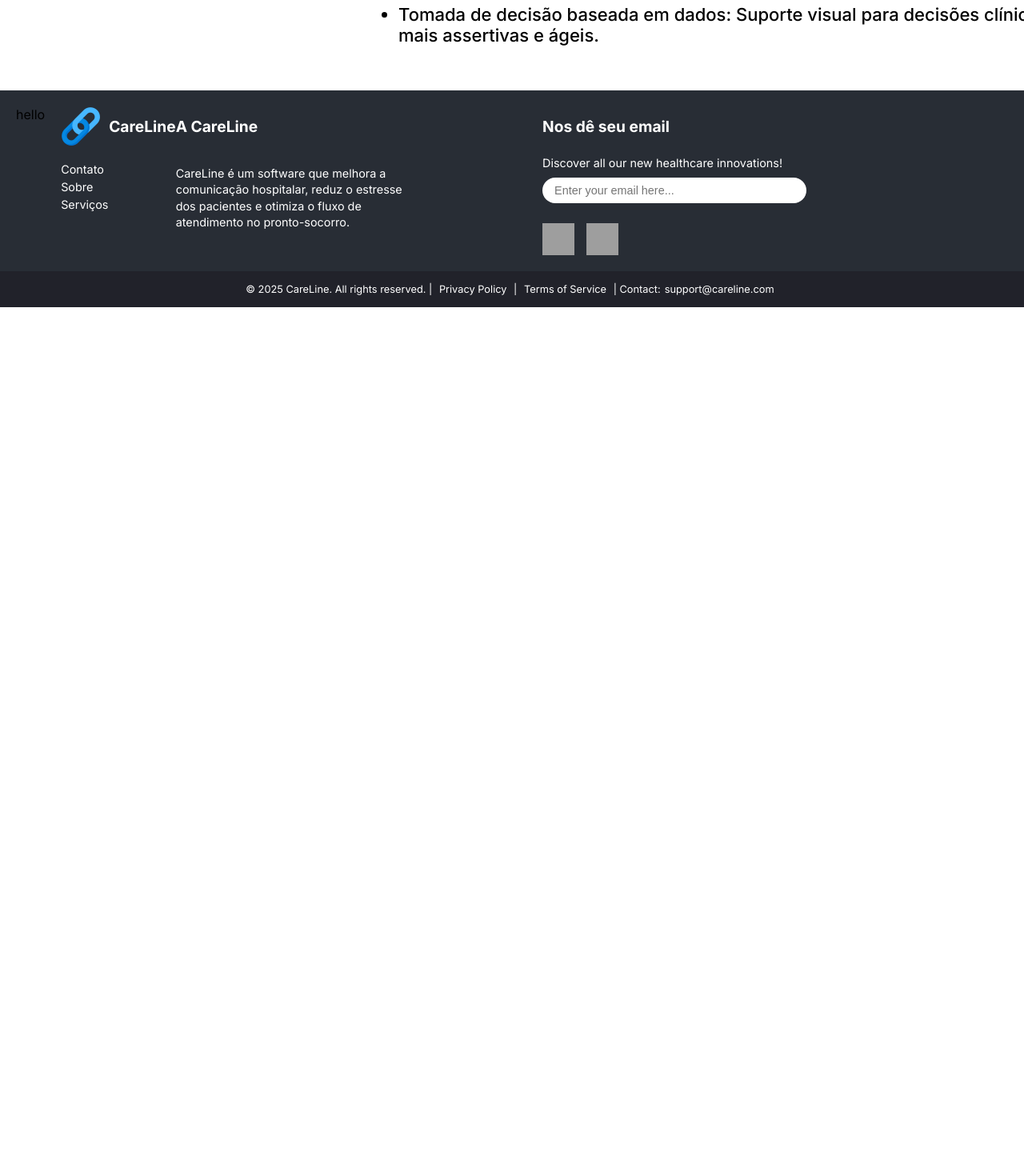
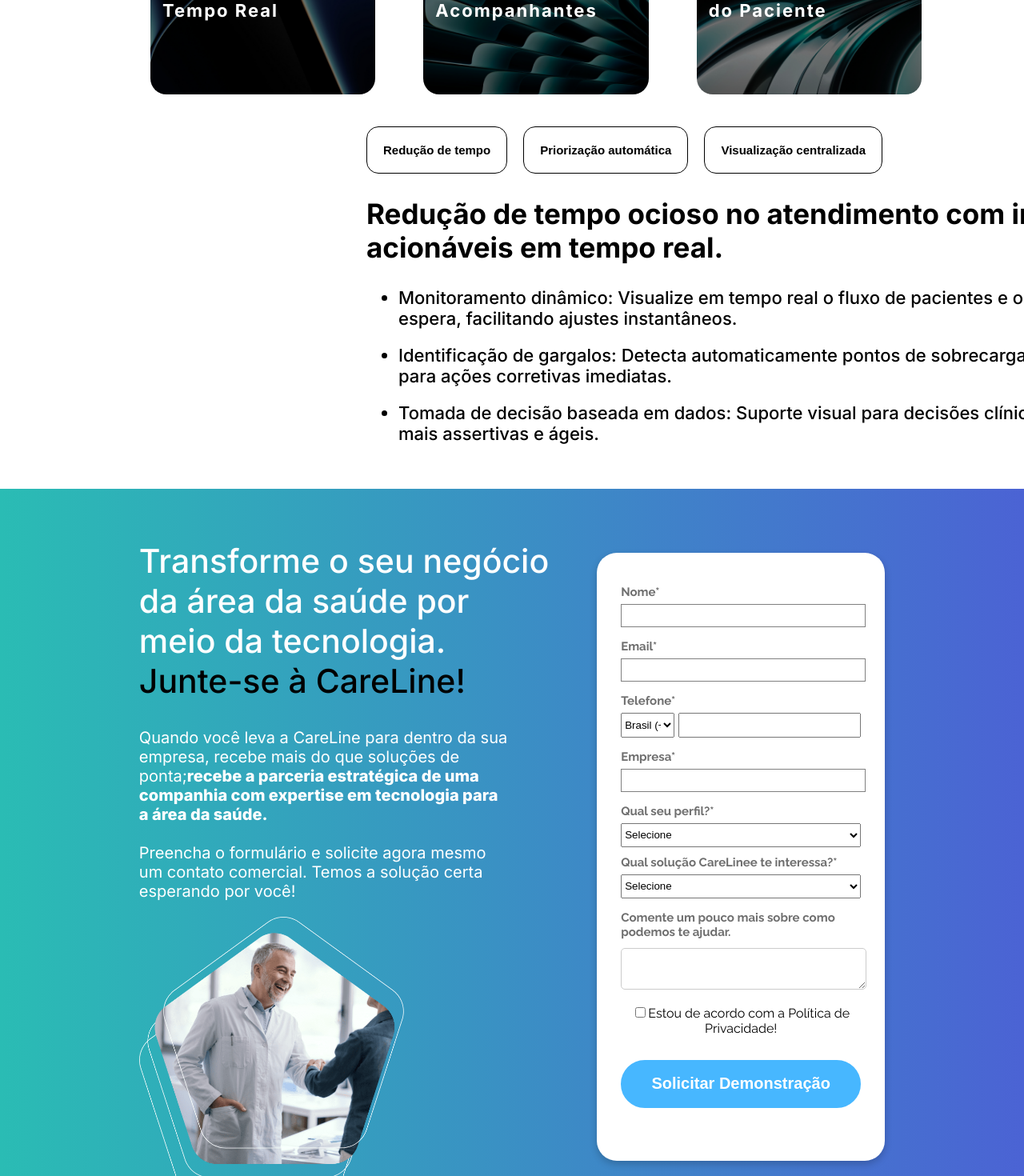
Before and after one commit to pietroaandrade/CareLine, a React (Vite) app in the folder CareLine/: page /Servicos in a window 1280 px wide. Shown: the part 820-2290 px from the top of the page at 80% size. Before the commit the page ends 1204 px from the top, so only its background shows below. Built offline with nearby package versions, Linux system fonts and the light colour scheme; grey boxes are pictures that could not be loaded.

Commit message:
feat.servicos_section

```diff
--- a/CareLine/src/components/Footer.css
+++ b/CareLine/src/components/Footer.css
@@ -215,7 +215,3 @@
         font-size: 0.7rem;
     }
 }
-.alberto {
-    height: 100%px;
-
-}
--- a/CareLine/src/components/Footer.jsx
+++ b/CareLine/src/components/Footer.jsx
@@ -5,7 +5,7 @@
     return (
         <>
             <footer>
-                <div className="alberto">hello</div>
+
                 <div className="left-side">
                     <div className="quick-links">
                         <span>
--- a/CareLine/src/components/Servicos.css
+++ b/CareLine/src/components/Servicos.css
@@ -100,6 +100,7 @@
     padding: 40px 0;
     max-width: 80%;
     margin: 0 auto;
+
 }
 .content-button{
     display: flex;
--- a/CareLine/src/components/Servicos.jsx
+++ b/CareLine/src/components/Servicos.jsx
@@ -2,6 +2,7 @@
 import Header from "./Header"
 import Footer from "./footer"
 import { useState } from "react"
+import { Link } from "react-router"
 
 export default function Servicos(){
     const [activeContainer, setActiveContainer] = useState(null);
@@ -130,6 +131,15 @@
         <>
             <Header />
             <section className="sec-1">
+                    <img src="./images/nissan.webp" alt="Doctor caring for kid" />
+                    <h3>
+                        A CareLine oferece tecnologia para gestão hospitalar eficiente,<br /> comunicação transparente com acompanhantes e coleta de feedback em tempo real.
+                        <br /> Nossas soluções <span>otimizam</span> o atendimento,  reduzem o estresse dos pacientes e<br />
+                        transparente, redução do estresse dos pacientes <br /> aumentam a qualidade dos serviços, unindo <span> inovação e humanização<br />
+                        no dia a dia hospitalar.</span>
+                    </h3>
+                </section>
+            <section className="sec-1">
                 <div className={`container-1 ${activeContainer === 'container1' ? 'active' : ''}`}
                      onClick={() => handleContainerClick('container1')}>
                     <div className="number-container">
@@ -185,6 +195,79 @@
                     </ul>
                 </div>
             </section>
+            <section className="sec-6">
+                    <div className="container">
+                        <h1>Transforme o seu negócio <br /> da área da saúde por <br /> meio da tecnologia. <br /> <span>Junte-se à CareLine!</span></h1>
+                        <p>
+                            Quando você leva a CareLine para dentro da sua <br /> empresa, recebe mais do que soluções de <br /> ponta;
+                            <span>
+                                recebe a parceria estratégica de uma <br /> companhia com expertise em tecnologia para <br /> a área da saúde.
+                            </span>
+                            <br />
+                            <br /> Preencha o formulário e solicite agora mesmo <br /> um contato comercial. Temos a solução certa <br /> esperando por você!
+                        </p>
+                        <img src="./images/docpent.png" alt="Doutor homem sorrindo frame pentagono" />
+                    </div>
+
+                    <div>
+                        <div className="form-container">
+                            <form>
+                                <div>
+                                    <label htmlFor="name">Nome*</label>
+                                    <input type="text" id="name" name="name" required />
+                                </div>
+
+                                <div>
+                                    <label htmlFor="email">Email*</label>
+                                    <input type="email" id="email" name="email" required />
+                                </div>
+
+                                <div>
+                                    <label htmlFor="phone">Telefone*</label>
+                                    <div className="phone-container">
+                                        <select id="country-code" name="country-code">
+                                            <option value="55">Brasil (+55)</option>
+                                        </select>
+                                        <input type="tel" id="phone" name="phone" required />
+                                    </div>
+                                </div>
+
+                                <div>
+                                    <label htmlFor="company">Empresa*</label>
+                                    <input type="text" id="company" name="company" required />
+                                </div>
+
+                                <div className="QA">
+                                    <label htmlFor="profile">Qual seu perfil?*</label>
+                                    <select id="profile" name="profile" required>
+                                        <option value="">Selecione</option>
+                                        <option value="perfil1">Perfil 1</option>
+                                        <option value="perfil2">Perfil 2</option>
+                                    </select>
+
+                                    <label htmlFor="solution">Qual solução CareLinee te interessa?*</label>
+                                    <select id="solution" name="solution" required>
+                                        <option value="">Selecione</option>
+                                        <option value="solucao1">Solução 1</option>
+                                        <option value="solucao2">Solução 2</option>
+                                    </select>
+                                </div>
+
+                                <div>
+                                    <label htmlFor="comments">Comente um pouco mais sobre como podemos te ajudar.</label>
+                                    <textarea id="comments" name="comments" rows="2"></textarea>
+                                </div>
+
+                                <label>
+                                    <input type="checkbox" name="privacy" required />
+                                    Estou de acordo com a Política de Privacidade!
+                                </label>
+                                <a href="#" type="submit"><button><span>Solicitar Demonstração</span></button></a>
+
+                            </form>
+                        </div>
+                    </div>
+                </section>
             <Footer />
         </>
     )
```
Also changed, not shown: CareLine/images/nissan.webp (added).
